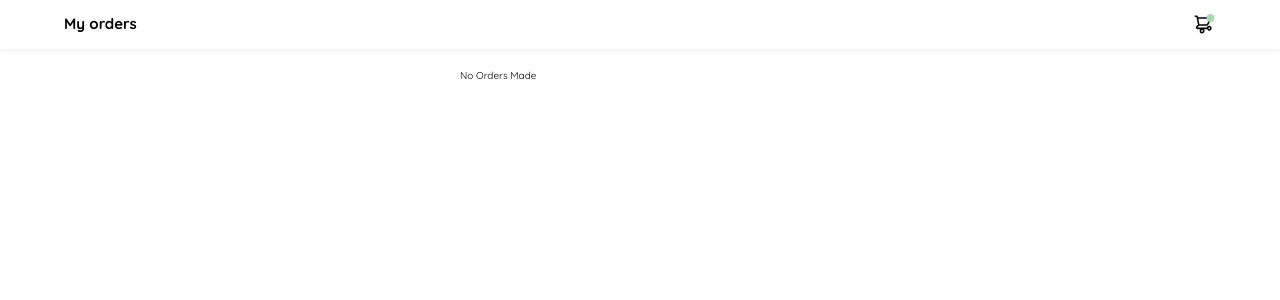
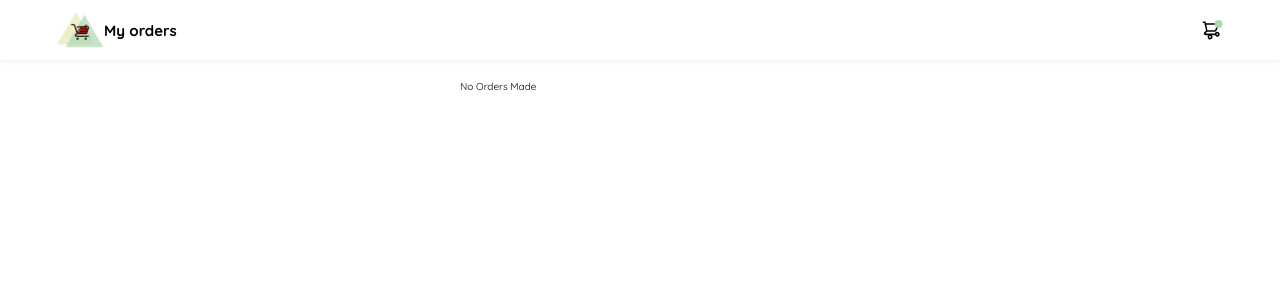
Before and after one commit to stivenbautista1998/marketshop-react, a React app: page /my-orders in a window 1280 px wide. Shown: the top 300 px of the page. Built offline with nearby package versions, Linux system fonts and the light colour scheme.

Commit message:
adding new logo icon and implementing it on all the pages, besides fixing some bugs

```diff
--- /dev/null
+++ b/src/components/JustIcon.jsx
@@ -0,0 +1,21 @@
+import React from 'react';
+import appIcon from "@icons/app-icon.png";
+
+const iconSize = {
+    "small": "41px",
+    "normal": "55px"
+}
+
+const JustIcon = ({ size = null, responsiveSize = null }) => {
+    { size !== null ? `` : "" }
+    return (
+        <img
+            className={ responsiveSize !== null ? "logo-icon-small" : "" }
+            style={ size !== null ? { height: iconSize[size] } : null }
+            src={appIcon}
+            alt="logo app"
+        />
+    );
+};
+
+export { JustIcon };
--- a/src/containers/Header.jsx
+++ b/src/containers/Header.jsx
@@ -5,6 +5,7 @@ import { ListMenuItem } from '@components/ListMenuItem';
 import { UserMenu } from '@components/UserMenu';
 import { CartCircle } from "@components/CartCircle";
 import { IconApp } from '@components/IconApp';
+import { JustIcon } from '@components/JustIcon';
 
 import menuSvg from "@icons/menu-icon.svg";
 import shoppingIconSvg from "@icons/shopping-icon.svg";
@@ -128,7 +129,10 @@ class Header extends Component {
                                 )}
                             />
                         </div>
-                        <h2 className={this.state.showLogoApp ? "hide-logo" : ""}>Shopping cart</h2>
+                        <h2 className={this.state.showLogoApp ? "hide-logo" : "front-container"}>
+                            <JustIcon size="small" />
+                            Shopping cart
+                        </h2>
                         <div className="right-nav">
                             <UserMenu
                                 userEmail={userEmail}
--- a/src/pages/CreateAccount.jsx
+++ b/src/pages/CreateAccount.jsx
@@ -13,7 +13,7 @@ const CreateAccount = () => {
     return (
         <div className="wrapper-login">
             <div className="section-up">
-                <header>
+                <header className="box-shadow-header">
                     <nav className="header-home-nav no-fixed">
                         <img className="menu-icon" src={menuSvg} alt="menu icon" />
                         <Link className="no-underline" to="/login">
--- a/src/pages/MyAccount.jsx
+++ b/src/pages/MyAccount.jsx
@@ -13,7 +13,7 @@ const MyAccount = () => {
     return (
         <div className="wrapper-login">
             <div className="section-up">
-                <header>
+                <header className="box-shadow-header">
                     <nav className="header-home-nav no-fixed">
                         <img className="menu-icon" src={menuSvg} alt="menu icon" />
                         <Link className="style-no-link" to="/">
--- a/src/pages/MyOrderDetail.jsx
+++ b/src/pages/MyOrderDetail.jsx
@@ -1,6 +1,7 @@
 import React, { useContext } from 'react';
 import { Link, useLocation } from 'react-router-dom';
 import { ProductOrdered } from '@components/ProductOrdered';
+import { JustIcon } from '@components/JustIcon';
 import AppContext from '../context/AppContext';
 
 import menuSvg from "@icons/menu-icon.svg";
@@ -9,14 +10,18 @@ import shoppingCartSvg from "@icons/shopping-cart.svg";
 const MyOrderDetail = () => {
     const { totalSelectedProducts } = useContext(AppContext);
     const { state } = useLocation();
-    console.log(state);
 
     return (
         <div className="wrapper-login">
             <header className="header-my-order">
                 <nav className="header-home-nav nav--my-orders">
                     <img className="menu-icon" src={menuSvg} alt="menu icon" />
-                    <Link className="style-no-link" to="/"><h2>My order</h2></Link>
+                    <Link className="style-no-link" to="/">
+                        <h2 className="front-container">
+                            <JustIcon responsiveSize={true} />
+                            My order
+                        </h2>
+                    </Link>
                     <img className="shopping-cart" src={shoppingCartSvg} alt="icon of a shopping cart" />
                 </nav>
             </header>
--- a/src/pages/MyOrders.jsx
+++ b/src/pages/MyOrders.jsx
@@ -2,6 +2,7 @@ import React, { useContext } from 'react';
 import AppContext from '../context/AppContext';
 import { MyOrder } from '@components/MyOrder';
 import { Link } from 'react-router-dom';
+import { JustIcon } from '@components/JustIcon';
 
 import menuSvg from "@icons/menu-icon.svg";
 import shoppingCartSvg from "@icons/shopping-cart.svg";
@@ -22,7 +23,12 @@ const MyOrders = () => {
             <header className="header-my-orders">
                 <nav className="header-home-nav nav--my-orders">
                     <img className="menu-icon" src={menuSvg} alt="menu icon" />
-                    <Link className="style-no-link" to="/"><h2>My orders</h2></Link>
+                    <Link className="style-no-link" to="/">
+                        <h2 className="front-container">
+                            <JustIcon responsiveSize={true} />
+                            My orders
+                        </h2>
+                    </Link>
                     <img className="shopping-cart" src={shoppingCartSvg} alt="icon of a shopping cart" />
                 </nav>
             </header>
--- a/src/styles/global.scss
+++ b/src/styles/global.scss
@@ -144,7 +144,12 @@ a.grey__message:hover, a.green__message:hover {
     max-width: 1180px;
     margin: 0 auto;
     justify-content: space-between;
-    padding: 1.4em;
+    align-items: center;
+    padding: .6em;
+}
+
+.box-shadow-header {
+    box-shadow: 0px 2px 4px rgb(0 0 0 / 5%);
 }
 
 .header-home-section__search {
@@ -721,22 +726,21 @@ a.grey__message:hover, a.green__message:hover {
 }
 
 .logo-icon-small {
-    height: 25px;
+    height: 41px;
     display: flex;
     align-items: center;
 }
 
 .text-logo {
-    margin-left: 0.3em;
     font-weight: bold;
 }
 
 .normal-logo-text {
-    font-size: 1.6rem;
+    font-size: 1.8rem;
 }
 
 .big-logo-text {
-    font-size: 2.2rem;
+    font-size: 3rem;
 }
 
 .menu-tab-selected-item {
@@ -745,6 +749,8 @@ a.grey__message:hover, a.green__message:hover {
     border-radius: 2px;
     color: var(--hospital-green);
 }
+
+
 
 @keyframes loading-skeleton {
     0% {
@@ -855,10 +861,6 @@ a.grey__message:hover, a.green__message:hover {
         overflow: scroll;
     }
 
-    .counter-circle {
-        top: -4px;
-    }
-
     .menu-icon {
         display: none;
     }
@@ -872,7 +874,7 @@ a.grey__message:hover, a.green__message:hover {
     .email-menu {
         position: relative;
         display: inline-block;
-        margin-right: 1.5em;
+        margin-right: 1.2em;
     }
 
     .email-menu__front {
@@ -919,7 +921,7 @@ a.grey__message:hover, a.green__message:hover {
         max-width: 320px;
         max-height: 500px;
         right: 5px;
-        top: 54px;
+        top: 55px;
         box-shadow: 0px 2px 4px rgb(0 0 0 / 10%);
         border-radius: 10px;
         transform: translateX(0);
@@ -976,7 +978,7 @@ a.grey__message:hover, a.green__message:hover {
 
 @media (min-width: 765px) {
     .logo-icon-small {
-        height: 33px;
+        height: 48px;
     }
 
     .left-nav {
@@ -993,7 +995,7 @@ a.grey__message:hover, a.green__message:hover {
         width: auto;
         margin-bottom: 0;
         overflow: unset;
-        margin-left: 2em;
+        margin-left: 1.6em;
     }
 
     .search-home-section {
@@ -1008,10 +1010,6 @@ a.grey__message:hover, a.green__message:hover {
         top: 65px;
     }
 
-    .counter-circle {
-        top: 2px;
-    }
-
     .menu-tab + .product-detail-tab {
         top: 65px;
     }
--- a/src/styles/icon-styles.scss
+++ b/src/styles/icon-styles.scss
@@ -15,14 +15,14 @@
 }
 
 .header-section-login .logo-icon {
-    height: 55px;
+    height: 85px;
     display: flex;
     justify-content: center;
     align-items: center;
 }
 
 .header-section-recovery .logo-icon {
-    height: 45px;
+    height: 85px;
     display: flex;
     justify-content: center;
     align-items: center;
```
Also changed, not shown: public/favicon.png, src/assets/icons/app-icon.png.
